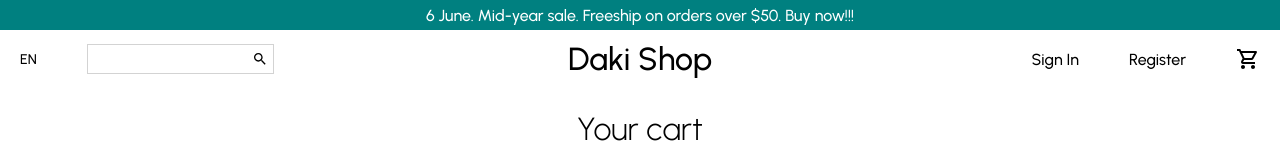
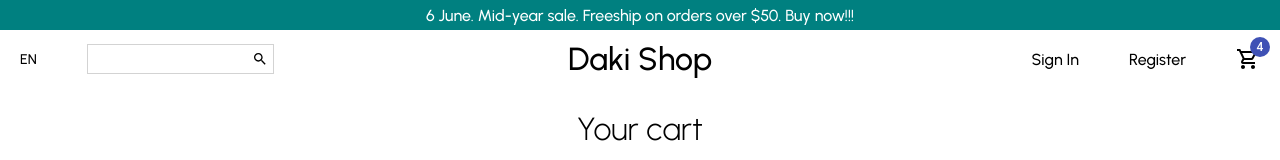
Before and after one commit to duythinh26/WebApplicationDevelopment_Project, a React (Create React App) app in the folder client/: page / in a window 1280 px wide. Shown: the top 160 px of the page. Built offline with nearby package versions, Linux system fonts and the light colour scheme.

Commit message:
update navbar

```diff
--- a/client/src/components/Navbar.jsx
+++ b/client/src/components/Navbar.jsx
@@ -21,7 +21,7 @@ const Navbar = () => {
                     <div className="navbar__menu-item">Sign In</div>
                     <div className="navbar__menu-item">Register</div>
                     <div className="navbar__menu-item">
-                        <Badge bagdeContent={2} color="primary">
+                        <Badge badgeContent={4} color="primary">
                             <ShoppingCartOutlined />
                         </Badge>
                     </div>
```
